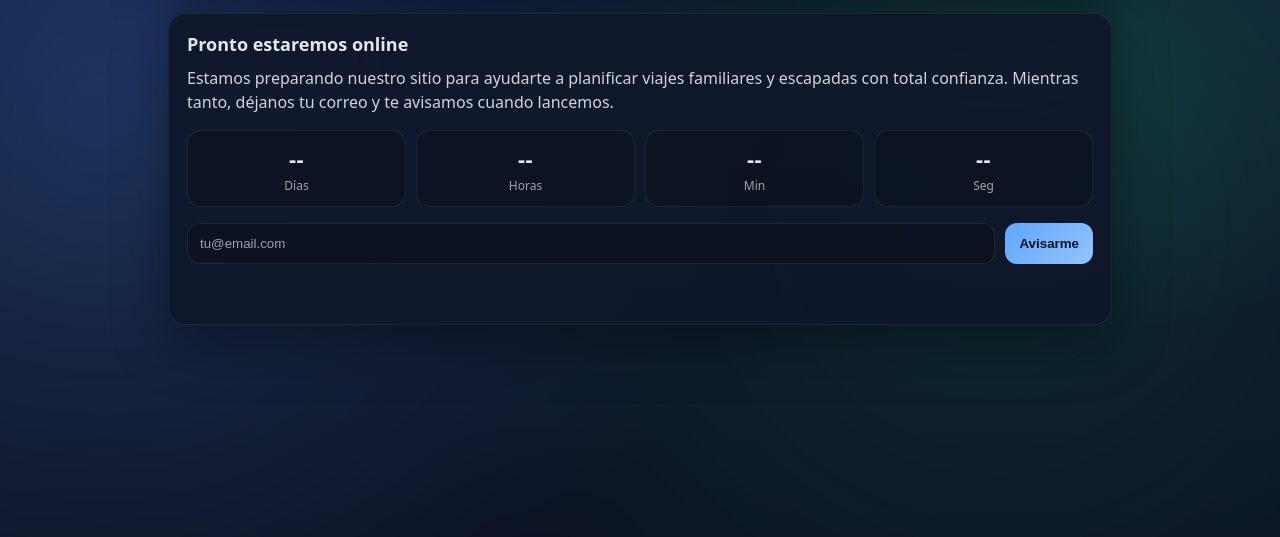
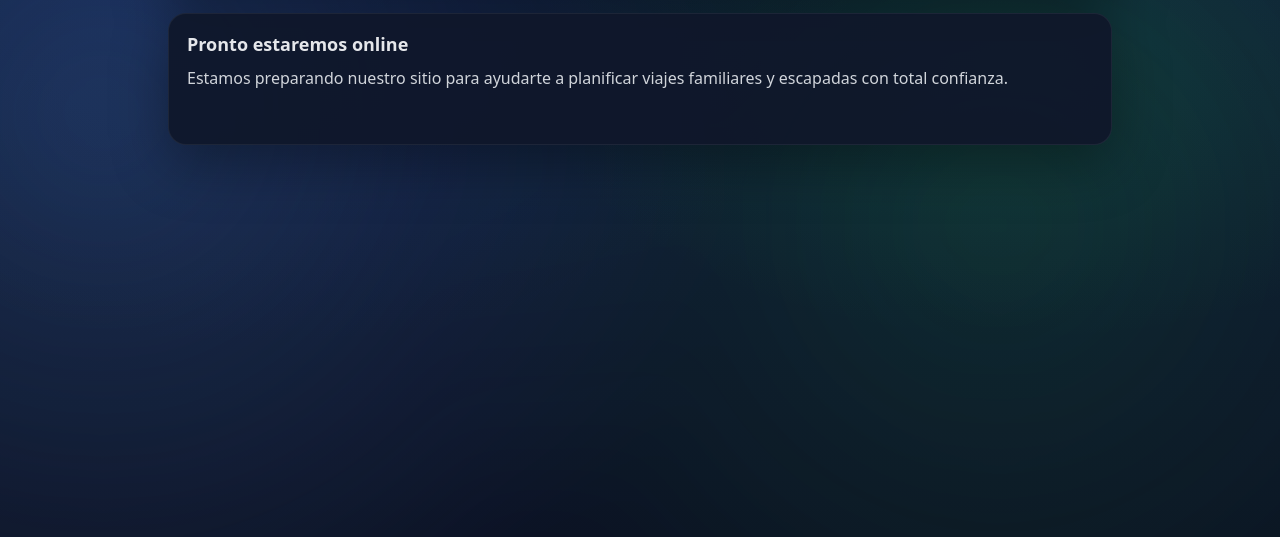
Before and after one commit to tripyatravelcl-cpu/tripyatravel-site, a plain HTML site: page index.html in a window 1280 px wide. Shown: the part 175-712 px from the top of the page. Drawn offline with Linux system fonts and the light colour scheme.

Commit message:
Update index.html

```diff
--- a/index.html
+++ b/index.html
@@ -31,35 +31,12 @@
       <h2>Pronto estaremos online</h2>
       <p class="text">
         Estamos preparando nuestro sitio para ayudarte a planificar viajes familiares y escapadas con total confianza.
-        Mientras tanto, déjanos tu correo y te avisamos cuando lancemos.
       </p>
 
-      <div class="countdown" aria-label="Cuenta regresiva">
-        <div class="box">
-          <div class="num" id="dd">--</div>
-          <div class="label">Días</div>
-        </div>
-        <div class="box">
-          <div class="num" id="hh">--</div>
-          <div class="label">Horas</div>
-        </div>
-        <div class="box">
-          <div class="num" id="mm">--</div>
-          <div class="label">Min</div>
-        </div>
-        <div class="box">
-          <div class="num" id="ss">--</div>
-          <div class="label">Seg</div>
-        </div>
-      </div>
-
-      <form class="notify" id="notifyForm" autocomplete="on">
-        <label class="sr-only" for="email">Correo</label>
-        <input id="email" name="email" type="email" placeholder="tu@email.com" required />
-        <button type="submit">Avisarme</button>
-      </form>
 
       <p class="hint" id="formMsg" role="status" aria-live="polite"></p>
 
-      <div class="actions">
-        <a class="
+    </section>
+	</main>
+</body>
+</html>
```
